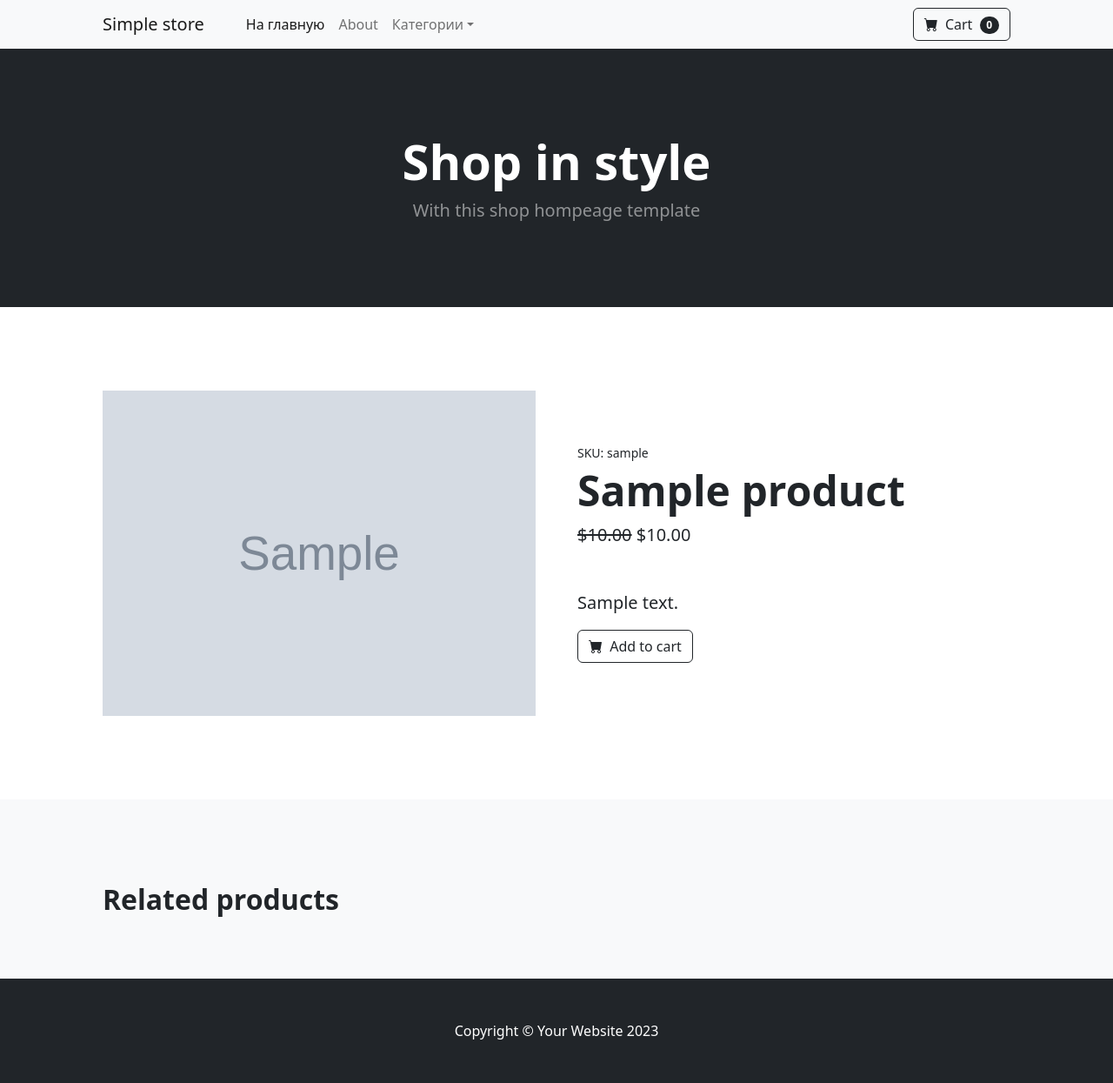
After one commit to maksimuspiter/simple_shop_final_proj, a Django app: a page that uses myshop/templates/base_products/base.html in a window 1280 px wide. The commit adds this page. Shown: the whole page at 87% size. Run offline with Django 4.2, Linux system fonts and the light colour scheme; tables that the repository leaves empty hold one stand-in row (values such as "Sample post"); grey boxes marked "Sample" are stand-in pictures; some libraries are stand-ins or nearby versions.

Commit message:
separate image_title and images_slider

```diff
--- a/myshop/shop/models.py
+++ b/myshop/shop/models.py
@@ -29,10 +29,12 @@ class Product(models.Model):
     )
     name = models.CharField(max_length=200, help_text="Имя категории")
     slug = models.SlugField(max_length=200)
-    image = models.ImageField(upload_to="products/%Y/%m/%d", blank=True)
+    image_title = models.ImageField(upload_to="products/title/%Y/%m/%d", blank=True)
+    image_slider = models.ManyToManyField("ProductImageItem", blank=True)
+
     description = models.TextField(blank=True)
     price = models.DecimalField(max_digits=10, decimal_places=2)
-    price_old = models.DecimalField(max_digits=10, decimal_places=2, default=0)
+    price_old = models.DecimalField(max_digits=10, decimal_places=2)
     available = models.BooleanField(default=True)
 
     created = models.DateTimeField(auto_now_add=True)
@@ -52,4 +54,14 @@ class Product(models.Model):
         return self.name
 
     def get_absolute_url(self):
-        pass
+        return reverse("shop:product_detail", args=[self.id, self.slug])
+
+
+class ProductImageItem(models.Model):
+    name = models.CharField(max_length=200, help_text="Имя img")
+    slug = models.SlugField(max_length=200)
+    image = models.ImageField(upload_to="products/slider/%Y/%m/%d", blank=True)
+
+    class Meta:
+        verbose_name = "Фото продуктов на слайдер"
+        verbose_name_plural = "Фотографии продуктов на слайдер"
--- /dev/null
+++ b/myshop/shop/templates/shop/product/detail.html
@@ -0,0 +1,17 @@
+{% extends 'base_products/base.html' %}
+{% load static %}
+
+{% block title %}
+    {{product.category.name}}: {{product.name}}
+{% endblock %}
+
+{% block categories %}
+    {% include "shop/product/nav_bar_categories.html" %}
+{% endblock categories %}
+
+
+{% block content %}
+
+    {% include "shop/product/product_card_single.html" %}
+
+{% endblock %}
--- a/myshop/shop/templates/shop/product/product_card.html
+++ b/myshop/shop/templates/shop/product/product_card.html
@@ -6,7 +6,7 @@
             <div class="badge bg-dark text-white" style="top: 0.5rem; right: 0.5rem">Sale</div>
             <!-- Product image-->
             <a href="{{product.get_absolute_url}}">
-            <img class="card-img-top" src="{{product.image.url}}" alt="{{product.name}}">
+            <img class="card-img-top" src="{{product.image_title.url}}" alt="{{product.name}}">
             </a>
         </div>
 
--- /dev/null
+++ b/myshop/shop/templates/shop/product/product_card_single.html
@@ -0,0 +1,45 @@
+<!-- Product section-->
+<section class="py-5">
+  <div class="container px-4 px-lg-5 my-5">
+    <div class="row gx-4 gx-lg-5 align-items-center">
+      <div class="col-md-6">
+        <img
+          class="card-img-top mb-5 mb-md-0"
+          src="{{product.image_title.url}}"
+          alt="{{product.name}}"
+        />
+      </div>
+      <div class="col-md-6">
+        <div class="small mb-1">SKU: {{product.slug}}</div>
+        <h1 class="display-5 fw-bolder">{{product.name}}</h1>
+        <div class="fs-5 mb-5">
+          <span class="text-decoration-line-through">${{product.price_old}}</span>
+          <span>${{product.price}}</span>
+        </div>
+        <p class="lead">
+          {{product.description}}
+        </p>
+        <div class="d-flex">
+          <button class="btn btn-outline-dark flex-shrink-0" type="button">
+            <i class="bi-cart-fill me-1"></i>
+            Add to cart
+          </button>
+        </div>
+      </div>
+    </div>
+  </div>
+</section>
+<!-- Related items section-->
+
+<section class="py-5 bg-light">
+  <div class="container px-4 px-lg-5 mt-5">
+    <h2 class="fw-bolder mb-4">Related products</h2>
+    <div
+      class="row gx-4 gx-lg-5 row-cols-2 row-cols-md-3 row-cols-xl-4 justify-content-center"
+    >
+      <!--                Input related products
+            include "shop/product/product_card.html"
+            -->
+    </div>
+  </div>
+</section>
--- a/myshop/shop/urls.py
+++ b/myshop/shop/urls.py
@@ -3,7 +3,7 @@ from . import views
 
 app_name = "shop"
 urlpatterns = [
-    path('', views.product_list, name='product_list'),
-    path('<slug:category_slug>', views.product_list, name='product_list_by_category')
-
+    path("", views.product_list, name="product_list"),
+    path("<slug:category_slug>", views.product_list, name="product_list_by_category"),
+    path("<int:id>/<slug:slug>/", views.product_detail, name="product_detail"),
 ]
--- a/myshop/shop/views.py
+++ b/myshop/shop/views.py
@@ -17,3 +17,14 @@ def product_list(request, category_slug=None):
         # "base_products/base1.html",
         {"category": category, "categories": categories, "products": products},
     )
+
+
+def product_detail(request, id, slug):
+    product = get_object_or_404(Product, id=id, slug=slug, available=True)
+    categories = Category.objects.all()
+
+    return render(
+        request,
+        "shop/product/detail.html",
+        {"product": product, "categories": categories},
+    )
--- a/myshop/templates/base_products/base.html
+++ b/myshop/templates/base_products/base.html
@@ -8,7 +8,7 @@
         <meta name="author" content="" />
         <title>
             {% block title %}
-            Base__templates
+                Base__templates
             {% endblock %}
         </title>
         <!-- Favicon-->
@@ -22,7 +22,7 @@
         <!-- Navigation-->
         <nav class="navbar navbar-expand-lg navbar-light bg-light">
             <div class="container px-4 px-lg-5">
-                <a class="navbar-brand" href="#">Simple store</a>
+                <a class="navbar-brand" href="{% url 'shop:product_list' %}">Simple store</a>
                 <button class="navbar-toggler" type="button" data-bs-toggle="collapse" data-bs-target="#navbarSupportedContent" aria-controls="navbarSupportedContent" aria-expanded="false" aria-label="Toggle navigation"><span class="navbar-toggler-icon"></span></button>
                 <div class="collapse navbar-collapse" id="navbarSupportedContent">
                     <ul class="navbar-nav me-auto mb-2 mb-lg-0 ms-lg-4">
@@ -68,5 +68,7 @@
         <!-- Core theme JS-->
         <script src="{% static 'base_products/js/scripts.js' %}"></script>
 
+
+
     </body>
 </html>
```
Also changed, not shown: myshop/shop/admin.py (+7 -1 lines), myshop/media/products/title/2023/04/21/fr1.jpg (renamed from myshop/media/products/2023/04/20/fr1.jpg), myshop/media/products/title/2023/04/21/ten1.webp (renamed from myshop/media/products/2023/04/21/ten1.webp), myshop/media/products/title/2023/04/21/ten3.jpg (renamed from myshop/media/products/2023/04/21/ten3.jpg), myshop/shop/migrations/0003_alter_product_price_old.py (added), myshop/shop/migrations/0004_productimageitem_remove_product_image_and_more.py (added).
